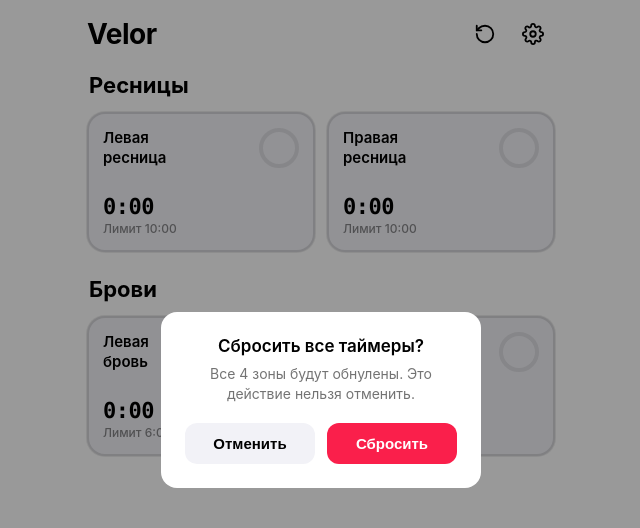
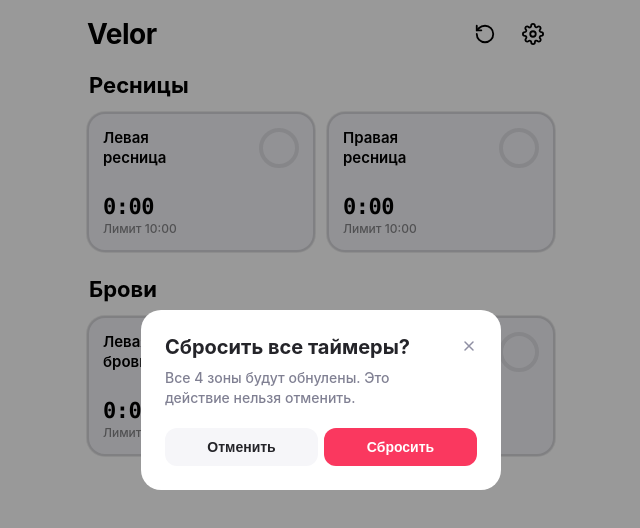
Before and after one commit to shatilovich/velor-web, a React (Vite) app: page / in a window 1280 px wide. Both pictures are taken after a click on the button 804 px from the left and 34 px from the top of the page. Shown: the top 528 px of the page, without its empty margins (319-959 px from the left). Built offline with nearby package versions, Linux system fonts and the light colour scheme; no server answers.

Commit message:
Implement reset modal from Figma

```diff
--- a/src/App.tsx
+++ b/src/App.tsx
@@ -106,10 +106,29 @@ export default function App() {
 
       {confirmResetAll && (
         <div className="confirm-overlay" onClick={() => setConfirmResetAll(false)}>
-          <div className="confirm-dialog" onClick={e => e.stopPropagation()}>
-            <h3>Сбросить все таймеры?</h3>
-            <p>Все 4 зоны будут обнулены. Это действие нельзя отменить.</p>
-            <div className="confirm-actions">
+          <div className="confirm-dialog confirm-dialog--reset-all" onClick={e => e.stopPropagation()}>
+            <div className="confirm-dialog__header">
+              <div className="confirm-dialog__copy">
+                <h3>Сбросить все таймеры?</h3>
+                <p>Все 4 зоны будут обнулены. Это действие нельзя отменить.</p>
+              </div>
+              <button
+                className="confirm-close-btn"
+                type="button"
+                aria-label="Закрыть"
+                onClick={() => setConfirmResetAll(false)}
+              >
+                <svg width="16" height="16" viewBox="0 0 16 16" fill="none" aria-hidden="true">
+                  <path
+                    d="M4 4L12 12M12 4L4 12"
+                    stroke="currentColor"
+                    strokeWidth="1.5"
+                    strokeLinecap="round"
+                  />
+                </svg>
+              </button>
+            </div>
+            <div className="confirm-actions confirm-actions--reset-all">
               <button className="confirm-btn confirm-btn--cancel" onClick={() => setConfirmResetAll(false)}>Отменить</button>
               <button
                 className="confirm-btn confirm-btn--danger"
--- a/src/index.css
+++ b/src/index.css
@@ -397,6 +397,86 @@ body {
   color: #ffffff;
 }
 
+.confirm-dialog--reset-all {
+  background: var(--mo-modal-bg, #ffffff);
+  border-radius: 20px;
+  max-width: 360px;
+  padding: 24px;
+  text-align: left;
+}
+
+.confirm-dialog--reset-all .confirm-dialog__header {
+  display: flex;
+  align-items: flex-start;
+  gap: 8px;
+  margin-bottom: 20px;
+}
+
+.confirm-dialog--reset-all .confirm-dialog__copy {
+  flex: 1;
+  min-width: 0;
+}
+
+.confirm-dialog--reset-all h3 {
+  margin: 0 0 8px;
+  color: var(--mo-text-icon-primary, #242429);
+  font-size: 20px;
+  font-weight: 650;
+  line-height: 26px;
+  letter-spacing: 0;
+}
+
+.confirm-dialog--reset-all p {
+  margin: 0;
+  color: var(--mo-text-icon-secondary, #808093);
+  font-size: 14px;
+  font-weight: 450;
+  line-height: 20px;
+  letter-spacing: 0;
+}
+
+.confirm-close-btn {
+  display: inline-flex;
+  align-items: center;
+  justify-content: center;
+  width: 16px;
+  height: 16px;
+  margin-top: 4px;
+  border: none;
+  padding: 0;
+  background: transparent;
+  color: var(--mo-controls-text-icon-secondary-default, #8f8fa3);
+  cursor: pointer;
+  flex-shrink: 0;
+}
+
+.confirm-close-btn:active {
+  transform: scale(0.92);
+}
+
+.confirm-actions--reset-all {
+  gap: 6px;
+}
+
+.confirm-actions--reset-all .confirm-btn {
+  min-height: 38px;
+  padding: 9px 12px;
+  border-radius: 12px;
+  font-size: 14px;
+  font-weight: 550;
+  line-height: 20px;
+}
+
+.confirm-actions--reset-all .confirm-btn--cancel {
+  background: var(--mo-controls-bg-neutralLight-default, #f6f6f9);
+  color: var(--mo-controls-text-icon-accent-default, #242429);
+}
+
+.confirm-actions--reset-all .confirm-btn--danger {
+  background: var(--mo-controls-bg-danger-default, #fa385f);
+  color: var(--mo-text-icon-whitePrimaryConst, #ffffff);
+}
+
 /* ---- Menu sheet ---- */
 .menu-overlay {
   position: fixed;
```
